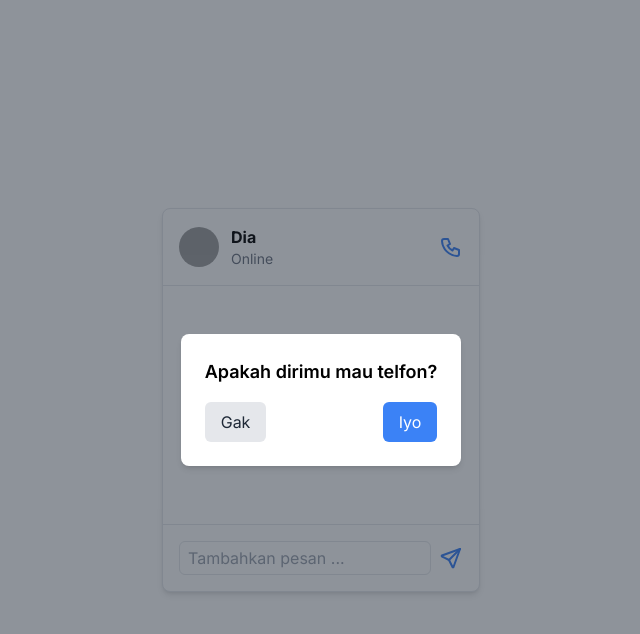
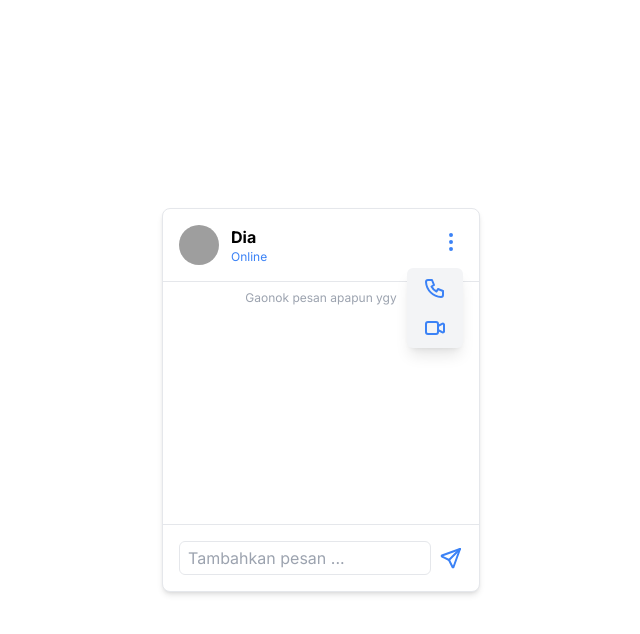
Before and after one commit to rochmadrizky/CloneUI-Chatting, a Next.js app: page / in a window 1280 px wide. Both pictures are taken after a click on the button 770 px from the left and 247 px from the top of the page. Shown: the top 634 px of the page, without its empty margins (319-959 px from the left). Built offline with nearby package versions, Linux system fonts and the light colour scheme; grey boxes are pictures that could not be loaded.

Commit message:
menambahkan button menu untuk melakukan panggilan telfon atau video

```diff
--- /dev/null
+++ b/src/app/components/chatting/ButtonMenu.tsx
@@ -0,0 +1,16 @@
+import React from "react";
+import { IconDotsVertical } from "@tabler/icons-react";
+
+interface ButtonMenuProps {
+  onClick: () => void;
+}
+
+const ButtonMenu: React.FC<ButtonMenuProps> = ({ onClick }) => {
+  return (
+    <button onClick={onClick}>
+      <IconDotsVertical className=" stroke-2 text-blue-500" />
+    </button>
+  );
+};
+
+export default ButtonMenu;
--- a/src/app/components/chatting/Chat.tsx
+++ b/src/app/components/chatting/Chat.tsx
@@ -1,11 +1,12 @@
 "use client";
 
-import React, { useState } from "react";
+import React, { useState, useEffect } from "react";
 import InputText from "./InputText";
 import Message from "./Message";
 import Modal from "./Modal";
 import Contact from "./Contact";
-import { IconPhone, IconSend } from "@tabler/icons-react";
+import DropdownMenu from "./DropdownMenu"; // Import DropdownMenu
+import { IconSend } from "@tabler/icons-react";
 
 interface Pesan {
   message: string;
@@ -17,6 +18,25 @@ const Chat = () => {
   const [pesanList, setPesanList] = useState<Pesan[]>([]);
   const [isModalOpen, setIsModalOpen] = useState(false);
   const [pesan, setPesan] = useState("");
+  const [modalMessage, setModalMessage] = useState(""); // State untuk pesan modal
+  const [isDropdownOpen, setIsDropdownOpen] = useState(false); // State untuk menentukan apakah dropdown terbuka atau tidak
+
+  useEffect(() => {
+    // Menambahkan event listener ketika komponen dimount
+    document.addEventListener("mousedown", handleClickOutside);
+    // Membersihkan event listener saat komponen di-unmount
+    return () => {
+      document.removeEventListener("mousedown", handleClickOutside);
+    };
+  }, []);
+
+  const handleClickOutside = (event: MouseEvent) => {
+    const dropdownMenu = document.getElementById("");
+    if (dropdownMenu && !dropdownMenu.contains(event.target as Node)) {
+      // Menutup dropdown jika klik di luar area dropdown
+      setIsDropdownOpen(false);
+    }
+  };
 
   const handleAttachClick = () => {
     setIsModalOpen(true);
@@ -27,7 +47,6 @@ const Chat = () => {
   };
 
   const handleConfirmModal = () => {
-    console.log("Panggilan dilakukan");
     setIsModalOpen(false);
   };
 
@@ -48,6 +67,12 @@ const Chat = () => {
     }
   };
 
+  // Mengatur pesan modal berdasarkan opsi panggilan yang dipilih
+  const handleCallClick = (option: string) => {
+    setModalMessage(`Apakah dirimu mau melakukan panggilan ${option}?`);
+    handleAttachClick(); // Munculkan modal setelah mengatur pesan
+  };
+
   return (
     <div className="min-h-screen flex items-center justify-center">
       <div className="max-w-xl mx-auto">
@@ -57,12 +82,20 @@ const Chat = () => {
               name="Dia"
               photoUrl="https://fastly.picsum.photos/id/658/50/50.jpg?hmac=1u2LcQ_hv8fjyRv9pXz3_HcxsgSLk8fwAKN2QVwZsn0"
             />
-            <button onClick={handleAttachClick}>
-              <IconPhone className=" stroke-2 text-blue-500" />
-            </button>
+            <DropdownMenu
+              onCallClick={handleCallClick}
+              isDropdownOpen={isDropdownOpen} // Meneruskan state isDropdownOpen ke DropdownMenu
+              setIsDropdownOpen={setIsDropdownOpen} // Meneruskan setter setIsDropdownOpen ke DropdownMenu
+            />
           </div>
 
           <div className="flex-1 overflow-y-auto">
+            {pesanList.length === 0 && (
+              <p className="py-2 px-4 text-xs text-gray-400 text-center rounded-xl">
+                Gaonok pesan apapun ygy
+              </p>
+            )}
+
             <div className="p-2">
               {pesanList.map((pesan, index) => (
                 <Message
@@ -96,6 +129,7 @@ const Chat = () => {
         isOpen={isModalOpen}
         onClose={handleCloseModal}
         onConfirm={handleConfirmModal}
+        message={modalMessage} // Meneruskan pesan modal ke komponen Modal
       />
     </div>
   );
--- a/src/app/components/chatting/Contact.tsx
+++ b/src/app/components/chatting/Contact.tsx
@@ -11,7 +11,7 @@ const Contact: React.FC<ContactProps> = ({ name, photoUrl }) => {
       <img src={photoUrl} alt={name} className="w-10 h-10 rounded-full mr-3" />
       <div>
         <p className="text-base font-bold">{name}</p>
-        <p className="text-sm text-gray-500">Online</p>
+        <p className="text-xs text-blue-500">Online</p>
       </div>
     </div>
   );
--- /dev/null
+++ b/src/app/components/chatting/DropdownMenu.tsx
@@ -0,0 +1,78 @@
+// DropdownMenu.tsx
+import React, { useEffect, useRef } from "react";
+import ButtonMenu from "./ButtonMenu";
+import { IconPhone, IconVideo } from "@tabler/icons-react";
+
+// Definisikan tipe untuk opsi panggilan
+interface CallOption {
+  icon: React.ReactElement; // Ikona React
+  name: string; // Nama ikon
+}
+
+interface DropdownMenuProps {
+  onCallClick: (option: string) => void;
+  isDropdownOpen: boolean;
+  setIsDropdownOpen: React.Dispatch<React.SetStateAction<boolean>>;
+}
+
+const DropdownMenu: React.FC<DropdownMenuProps> = ({
+  onCallClick,
+  isDropdownOpen,
+  setIsDropdownOpen,
+}) => {
+  const dropdownRef = useRef<HTMLDivElement>(null);
+
+  useEffect(() => {
+    document.addEventListener("mousedown", handleClickOutside);
+    return () => {
+      document.removeEventListener("mousedown", handleClickOutside);
+    };
+  }, []);
+
+  const handleClickOutside = (event: MouseEvent) => {
+    const dropdownMenu = dropdownRef.current;
+    if (dropdownMenu && !dropdownMenu.contains(event.target as Node)) {
+      setIsDropdownOpen(false);
+    }
+  };
+
+  const handleToggleDropdown = () => {
+    setIsDropdownOpen((prevState) => !prevState);
+  };
+
+  // Tentukan opsi panggilan dengan ikon dan nama ikon
+  const callOptions: CallOption[] = [
+    { icon: <IconPhone />, name: "Phone" },
+    { icon: <IconVideo />, name: "Video" },
+  ];
+
+  const handleCallClick = (option: string) => {
+    onCallClick(option);
+    setIsDropdownOpen(false);
+  };
+
+  return (
+    <div className="relative inline-block text-left" ref={dropdownRef}>
+      <div>
+        <ButtonMenu onClick={handleToggleDropdown} />
+      </div>
+
+      {isDropdownOpen && (
+        <div className="origin-top-right absolute right-0 mt-2 rounded-md shadow-lg bg-gray-100 overflow-hidden">
+          {callOptions.map((option, index) => (
+            <button
+              key={index}
+              onClick={() => handleCallClick(option.name)}
+              className="px-4 py-2 text-sm text-blue-500 hover:bg-gray-200 "
+              role="menuitem"
+            >
+              {option.icon}
+            </button>
+          ))}
+        </div>
+      )}
+    </div>
+  );
+};
+
+export default DropdownMenu;
--- a/src/app/components/chatting/Modal.tsx
+++ b/src/app/components/chatting/Modal.tsx
@@ -1,20 +1,46 @@
-import React from "react";
+import React, { useEffect, useRef } from "react";
 
 interface ModalProps {
   isOpen: boolean;
   onClose: () => void;
   onConfirm: () => void;
+  message: string;
 }
 
-const Modal: React.FC<ModalProps> = ({ isOpen, onClose, onConfirm }) => {
+const Modal: React.FC<ModalProps> = ({
+  isOpen,
+  onClose,
+  onConfirm,
+  message,
+}) => {
+  const modalRef = useRef<HTMLDivElement>(null);
+
+  useEffect(() => {
+    if (isOpen) {
+      document.addEventListener("mousedown", handleClickOutside);
+    } else {
+      document.removeEventListener("mousedown", handleClickOutside);
+    }
+    return () => {
+      document.removeEventListener("mousedown", handleClickOutside);
+    };
+  }, [isOpen]);
+
+  const handleClickOutside = (event: MouseEvent) => {
+    if (modalRef.current && !modalRef.current.contains(event.target as Node)) {
+      onClose();
+    }
+  };
+
   return (
     <>
       {isOpen && (
         <div className="fixed inset-0 flex items-center justify-center bg-gray-800 bg-opacity-50">
-          <div className="bg-white p-6 rounded-lg shadow-md max-w-md">
-            <p className="text-lg font-semibold mb-4">
-              Apakah dirimu mau telfon?
-            </p>
+          <div
+            className="bg-white p-6 rounded-lg shadow-md max-w-md"
+            ref={modalRef}
+          >
+            <p className="text-lg font-semibold mb-4">{message}</p>
             <div className="flex items-center justify-between">
               <button
                 onClick={onClose}
```
